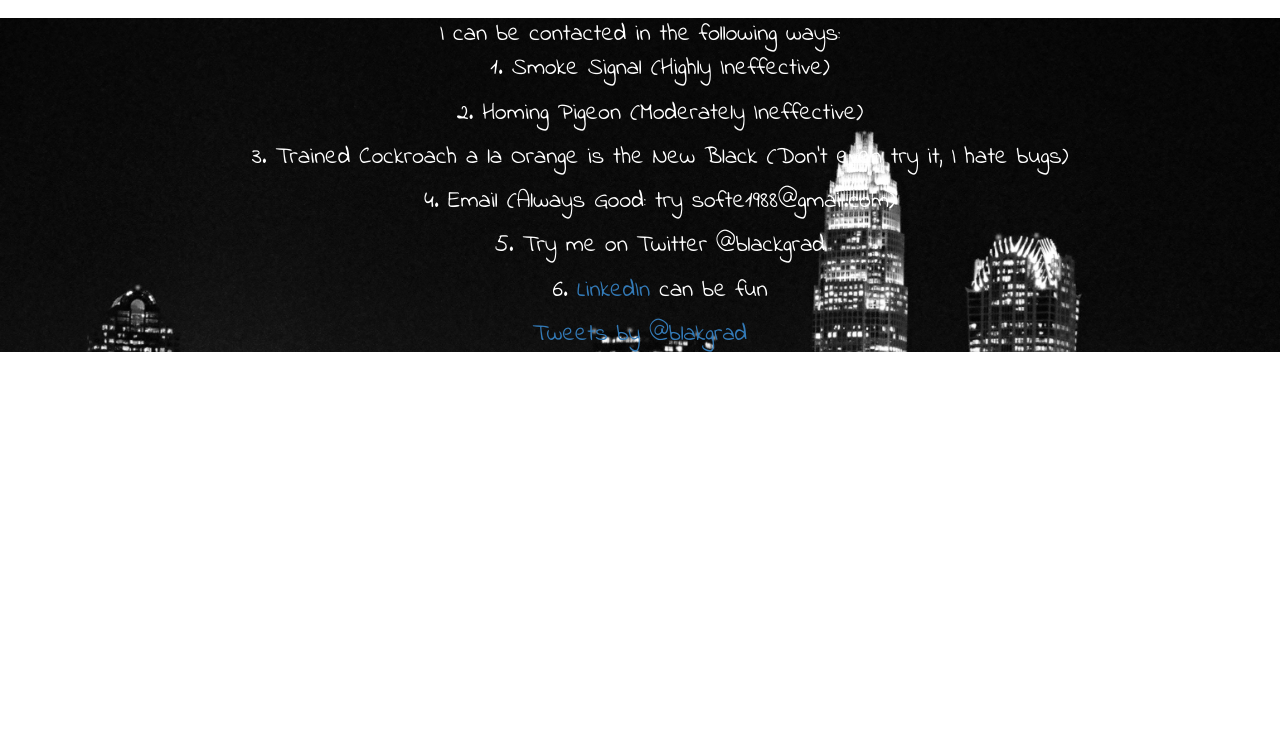
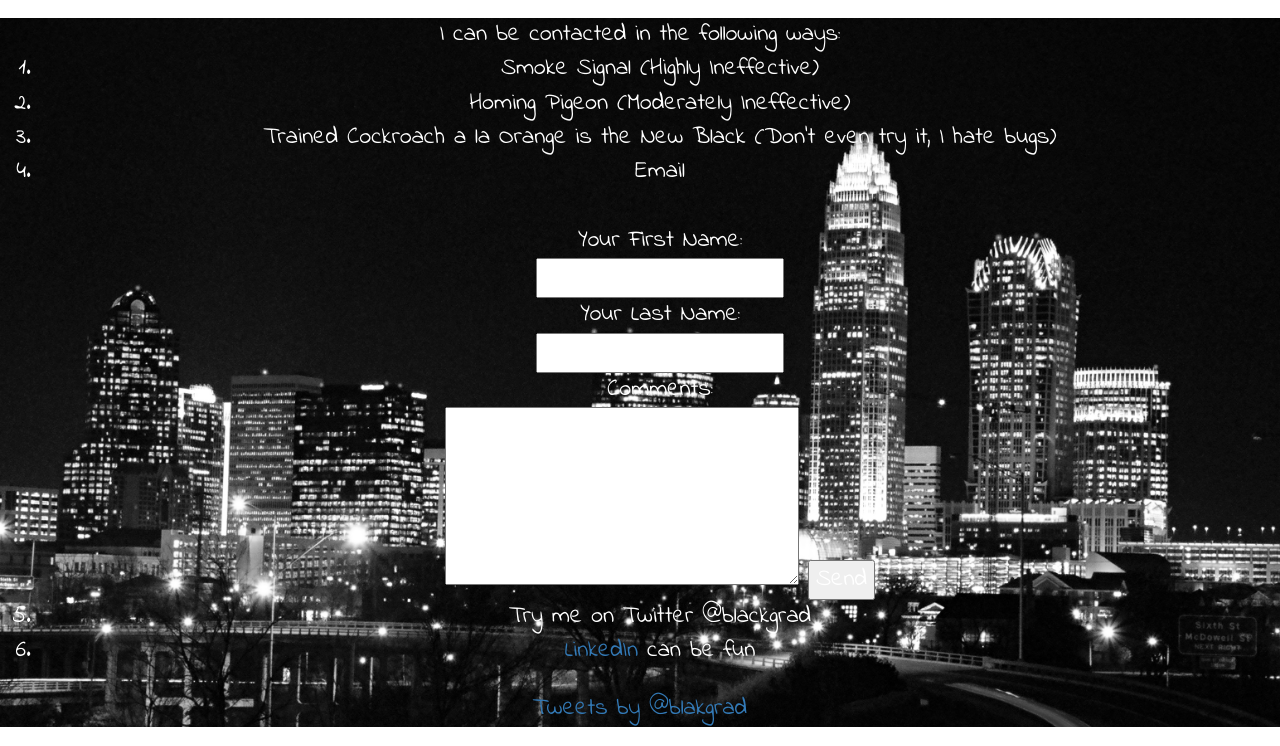
Before and after one commit to softe1988/softe1988.github.io, a plain HTML site: page contactme.html in a window 1280 px wide. Shown: the part 54-800 px from the top of the page. Drawn offline with nearby package versions, Linux system fonts and the light colour scheme.

Commit message:
added email box on contactme page

```diff
--- a/contactme.html
+++ b/contactme.html
@@ -53,12 +53,22 @@
   <div class= "col-lg-9 col-md-9 col-sm-9"> -->
 <div class= "contactbg">
 <div class="paragraph">I can be contacted in the following ways:
-	<ol>1. Smoke Signal (Highly Ineffective)</ol>
-	<ol>2. Homing Pigeon (Moderately Ineffective)</ol>
-	<ol>3. Trained Cockroach a la Orange is the New Black (Don't even try it, I hate bugs)</ol>
-	<ol>4. Email (Always Good: try softe1988@gmail.com)</ol>
-	<ol>5. Try me on Twitter @blackgrad</ol>
-	<ol>6. <a href="https://www.linkedin.com/pub/simone-battiste-alleyne/19/706/779">LinkedIn </a>can be fun</ol>
+	<ol>
+    <li> Smoke Signal (Highly Ineffective)</li>
+  	<li> Homing Pigeon (Moderately Ineffective)</li>
+  	<li> Trained Cockroach a la Orange is the New Black (Don't even try it, I hate bugs)</li>
+  	<span><li> Email </li><br></span>
+      <form enctype="text/plain" method="get">
+        <action="mailto:softe1988@gmail.com">
+        Your First Name:<br> <input type="text" name="first_name"><br>
+        Your Last Name: <br><input type="text" name="last_name"><br>
+        Comments:<br> <textarea rows="5" cols="30" name="comments"></textarea>
+        <input type="submit" value="Send">
+     </form>
+     <br>
+  	<li> Try me on Twitter @blackgrad</li>
+  	<li> <a href="https://www.linkedin.com/pub/simone-battiste-alleyne/19/706/779">LinkedIn </a>can be fun
+  </ol>
 
 	<script src="//platform.linkedin.com/in.js" type="text/javascript"></script>
 	<script type="IN/MemberProfile" data-id="https://www.linkedin.com/pub/simone-battiste-alleyne/19/706/779" data-format="inline"></script>
--- a/personal.css
+++ b/personal.css
@@ -142,6 +142,9 @@ color:white;
 
 }
 .sub {
-  text-align: center;
+  text-align: left;
 
 }
+span{
+  text-align: center;
+}
```
